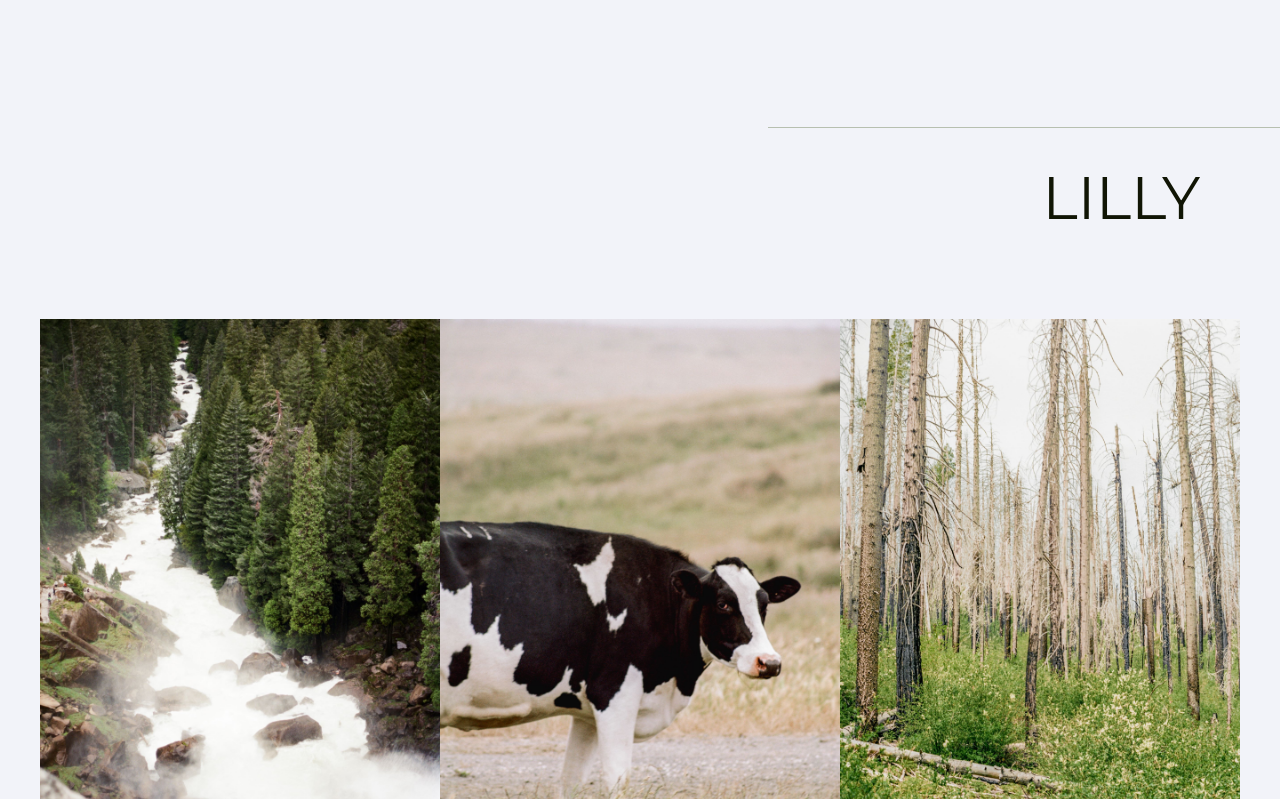
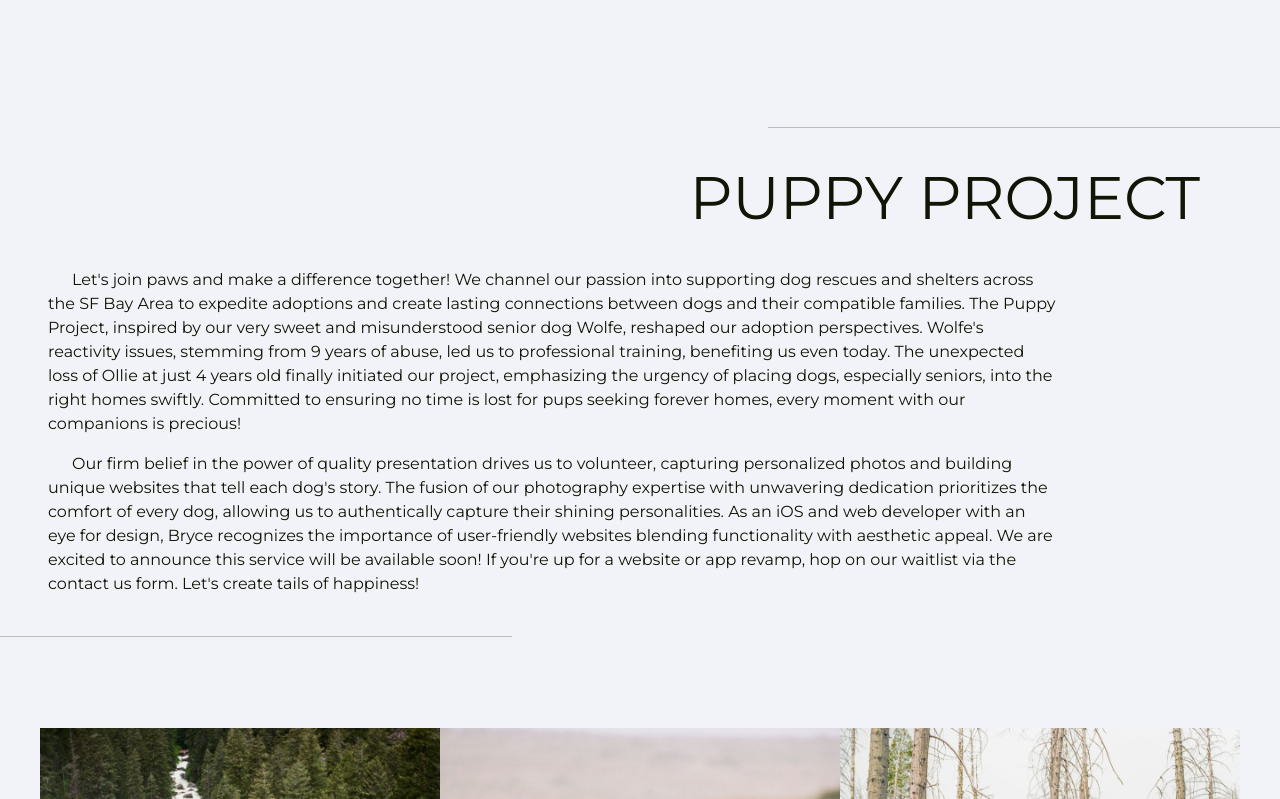
Before and after one commit to brycekormylo/dkfolio, a Next.js app: page /projects/lilly in a window 1280 px wide. Shown: the part 521-1320 px from the top of the page. Built offline with nearby package versions, Linux system fonts and the light colour scheme.

Commit message:
Publishing soon

```diff
--- a/app/about/(components)/bryce.tsx
+++ b/app/about/(components)/bryce.tsx
@@ -5,11 +5,11 @@ import { Parallax } from "react-scroll-parallax";
 import bryce from "../../../public/images/bryce.jpg";
 
 const about_bryce = [
-  "My name is Danielle Kormylo and I am the proud owner of our family business Kormylo Photography! In my early days as a photographer, I focused mainly on portrait photography, however over time I found myself increasingly drawn to the beauty and serenity of landscapes. I discovered that I had a natural talent for capturing the grandeur and uniqueness of different landscapes and I fell in love with the process of exploring new locations and discovering hidden gems. With honours in my Associate Science Photography degree and Bachelor of Kinesiology degree in the making, my skill set has drastically expanded and this combination of art and science is what sets my photography apart. I am constantly striving to push the boundaries of what is possible through my work. From scouting out locations to developing and printing film, I enjoy each step of the photography process!",
+  "I'm an iOS and web developer, but thouroughly enjoy my time working as a second shooter for my wife, Danielle. My approach to photography is to create distinctive images that capture the viewer's attention. I aim to produce a diverse set of captivating photos at the end of each shoot, with each image offering something unique. Film photography is particularly valuable in achieving this goal, as the mechanical interface between photographer and camera presents a fascinating challenge. Film has been increasingly interesting for me as I constantly learning about the developing and printing processes, which has been a new and exciting aspect of photography for me.",
 
-  "I'm always inspired by the natural beauty of my surroundings and have plans to explore the world and capture its wonders through my camera lens. Through my travels, I have been fortunate enough to experience and appreciate different cultures and traditions around the world. I enjoy using my camera as a way to document and showcase the beauty of these cultures and the people who make them special. Whether it's a portrait of a local artisan, a sweeping landscape dotted with ancient architecture, or a bustling city street filled with vibrant colours, I strive to capture the essence of the place and its meaning. I truly believe that photography is a universal language that can bring people from different cultures and backgrounds together. Through my work, I hope to bridge gaps and foster greater understanding and appreciation for the world we all share.",
+  "While my interests frequently change, I have a strong desire to learn and delve deeply into each one. In general I enjoy solving problems in creative ways, as well as designing and building things. Aside from my diverse interests, as a website designer and builder, my skills in website development and design complement our team's expertise. I find building websites to be a liberating pursuit that enables me to explore different areas of expertise and satisfy my insatiable desire to learn. I relish the creative process of designing websites and take great pride in seeing my work come to life, providing valuable assets to our clients. As a team with Danielle, I also provide a unique behind-the-scenes aid to make our clients look their best and keep them at ease during the website building process.",
 
-  "Please join me on my journey as I roam the world expressing my passion for film photography and document my explorations into the breathtaking natural world. From towering mountain ranges to serene sunset seascapes, I aim to convey the magnificence of our planet and inspire others to appreciate its wonders.",
+  "In my free time away from the camera and computer, I enjoy working professionally as a bartender and indulge in my love for sailing, building with various materials, playing video games, and exploring the outdoors. While I take pride in being versatile and having diverse interests, I also derive great satisfaction from applying my skills to each of these passions.",
 ];
 
 const Bryce = () => {
--- a/app/intro/(components)/about.tsx
+++ b/app/intro/(components)/about.tsx
@@ -4,8 +4,11 @@ import { LuGlasses } from "react-icons/lu";
 import ellie_overlook from "../../../public/images/ellie_overlook.jpg";
 import { Parallax, useParallax } from "react-scroll-parallax";
 
-const AboutMeIntro =
-  "Lorem ipsum dolor sit amet, consectetur adipiscing elit, sed do eiusmod tempor incididunt ut labore et dolore magna aliqua. Ut enim ad minim veniam, quis nostrud exercitation ullamco laboris nisi ut aliquip ex ea commodo consequat. Duis aute irure dolor in reprehenderit in voluptate velit esse cillum dolore eu fugiat nulla pariatur. Excepteur sint occaecat cupidatat non proident, sunt in culpa qui officia deserunt mollit anim id est laborum.";
+const AboutMeIntro = [
+  "Nestled in the vibrant San Francisco Bay Area, Danielle and Bryce, accompanied by their two dogs, Charlie and Millie, made their creative mark when they transplanted in February 2020. What sets them apart? They're not just photographers; they're perpetual creatives! Constantly immersed in building, designing, and extending their creativity beyond the lens, they infuse every aspect of their lives with a touch of innovation.",
+
+  "Danielle and Bryce's love story began in the magical city of Bergamo, Italy, e parlano Italiano ancora! They are the definition of passionate adventurers! From hiking, cultural exploration, and music-making to sports like volleyball and surfing, excitement fuels their active lives. Engaging in 3D modelling, painting, woodwork, epoxy resin projects, and a myriad of other creative pursuits, they are forever learners at heart. Dreaming big is second nature to them and their journey never stops! When it's time to unwind, catch them kicking back watching Harry Potter or diving into the magical world of the Legend of Zelda.",
+];
 
 const About = () => {
   const router = useRouter();
@@ -18,18 +21,21 @@ const About = () => {
         </Parallax>
       </div>
       <div className="flex flex-row justify-between gap-8 p-10">
-        <div className="flex max-w-[60%] flex-col justify-center gap-4 indent-6">
-          <p>{AboutMeIntro}</p>
-          <p>{AboutMeIntro}</p>
+        <div className="flex max-w-[60%] flex-col justify-center">
+          <div className="flex flex-col gap-8 indent-6 shadow-neo dark:shadow-neodark px-8 py-12 rounded-xl">
+            {AboutMeIntro.map((section, i) => (
+              <p key={i}>{section}</p>
+            ))}
             <button
               onClick={() => router.push("about")}
-            className="max-w-[10rem] self-end rounded-2xl bg-ash/25 px-4 py-2 neo"
+              className="neo max-w-[10rem] self-end rounded-xl bg-ash/25 px-4 py-2"
             >
               <div className="flex items-center justify-evenly gap-2">
                 <p>Read more</p>
                 <LuGlasses size={24} />
               </div>
             </button>
+          </div>
         </div>
         <div className="relative h-[72vh] w-[80vh] translate-x-40">
           <Image
--- a/app/intro/(components)/opener.tsx
+++ b/app/intro/(components)/opener.tsx
@@ -1,6 +1,6 @@
 const OpeningPhrase = () => {
   const openerText =
-    "Lorem ipsum dolor sit amet, consectetur adipiscing elit, sed do eiusmod tempor incididunt ut labore et dolore magna aliqua. Ut enim ad minim veniam, quis nostrud exercitation ullamco laboris nisi ut aliquip ex ea commodo consequat.";
+    "Dive into the magic of custom film landscape and wildlife photography, transforming any moment into a timeless masterpiece✨ If you're ready to capture the magic, let's start creating your own visual fairy tale and explore all the possibilities!";
 
   return <p className="px-2 md:px-[28vw] py-12 text-center text-sm">{openerText}</p>;
 };
--- a/app/projects/layout.tsx
+++ b/app/projects/layout.tsx
@@ -11,7 +11,6 @@ export default function PortfolioLayout({ children }: { children: ReactNode }) {
       <Selector />
       <div className="flex w-screen flex-col items-end gap-10 pt-10">
         <div className="divider" />
-        <h1 className="px-20 pb-10 text-6xl uppercase">{pathname.split('/').pop()}</h1>
       </div>
       {children}
     </section>
--- a/app/projects/lilly/page.tsx
+++ b/app/projects/lilly/page.tsx
@@ -16,6 +16,12 @@ import yosemite from "../../../public/images/yosemite.jpg";
 import LandscapeRow from "../(components)/landscape_row";
 import PortraitRow from "../(components)/portrait_row";
 
+const PuppyProjectIntro = [
+  "Let's join paws and make a difference together! We channel our passion into supporting dog rescues and shelters across the SF Bay Area to expedite adoptions and create lasting connections between dogs and their compatible families. The Puppy Project, inspired by our very sweet and misunderstood senior dog Wolfe, reshaped our adoption perspectives. Wolfe's reactivity issues, stemming from 9 years of abuse, led us to professional training, benefiting us even today. The unexpected loss of Ollie at just 4 years old finally initiated our project, emphasizing the urgency of placing dogs, especially seniors, into the right homes swiftly. Committed to ensuring no time is lost for pups seeking forever homes, every moment with our companions is precious!",
+
+  "Our firm belief in the power of quality presentation drives us to volunteer, capturing personalized photos and building unique websites that tell each dog's story. The fusion of our photography expertise with unwavering dedication prioritizes the comfort of every dog, allowing us to authentically capture their shining personalities. As an iOS and web developer with an eye for design, Bryce recognizes the importance of user-friendly websites blending functionality with aesthetic appeal. We are excited to announce this service will be available soon! If you're up for a website or app revamp, hop on our waitlist via the contact us form. Let's create tails of happiness! ",
+];
+
 const LillyLegacy = () => {
   const portraits = [
     river,
@@ -30,11 +36,22 @@ const LillyLegacy = () => {
   const landscapes = [devils_slide, chimney_cow, yosemite, bee];
 
   return (
-    <div className="flex min-h-[300vh] w-screen flex-col gap-3">
-      <PortraitRow images={[river, cow, aspen]} />
-      <LandscapeRow images={[devils_slide, chimney_cow]} />
-      <PortraitRow images={[la_jolla_seals, squirrel, beach_cliff]} />
-      <LandscapeRow images={[yosemite, bee]} />
+    <div className="flex flex-col gap-10">
+      <h1 className="px-20 pt-10 text-6xl uppercase self-end">
+        Puppy Project
+      </h1>
+      <div className="flex max-w-[69rem] flex-col items-start justify-start gap-4 px-2 indent-6 text-md md:px-12">
+        {PuppyProjectIntro.map((section, i) => (
+          <p key={i}>{section}</p>
+        ))}
+      </div>
+      <div className="divider self-start" />
+      <div className="flex min-h-[300vh] w-screen flex-col gap-3">
+        <PortraitRow images={[river, cow, aspen]} />
+        <LandscapeRow images={[devils_slide, chimney_cow]} />
+        <PortraitRow images={[la_jolla_seals, squirrel, beach_cliff]} />
+        <LandscapeRow images={[yosemite, bee]} />
+      </div>
     </div>
   );
 };
```
Lines whose indentation alone changed are shown as unchanged.
